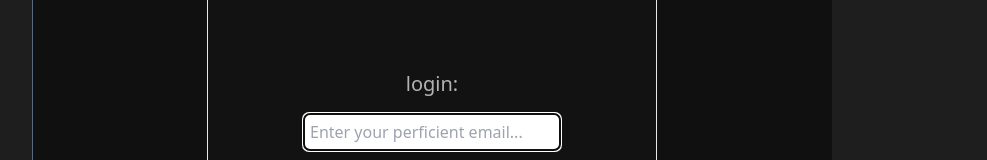
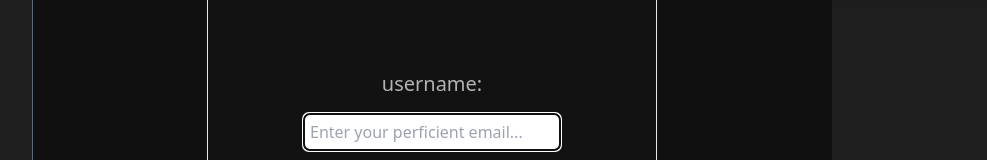
Before and after one commit to DaBox428/SecretPath24, a React (Vite) app: page / in a window 1280 px wide. Shown: the part 254-414 px from the top of the page, without its empty margins (208-1195 px from the left). Built offline with nearby package versions, Linux system fonts and the light colour scheme.

Commit message:
answer text size

```diff
--- a/src/App.jsx
+++ b/src/App.jsx
@@ -257,8 +257,8 @@ function App() {
             placeholder="Enter your answer"
             className="flex m-auto mt-4 rounded-md p-1.5 w-64  "
             type="text"
-            maxLength={25}
-            style={{ textTransform: "uppercase" }}
+            maxLength={60}
+            style={{ textTransform: "uppercase", fontSize: "0.8em" }}
             value={answerValue}
             onChange={(e) => {
               setAnswerValue(e.target.value);
--- a/src/components/LoginDialogue.jsx
+++ b/src/components/LoginDialogue.jsx
@@ -37,7 +37,7 @@ const LoginDialogue = forwardRef(
             }}
           />
         )}
-        <h1 className="text-[#b3b3b3] text-center text-xl">Login:</h1>
+        <h1 className="text-[#b3b3b3] text-center text-xl">Username:</h1>
         <input
           placeholder="Enter your perficient email... "
           className="flex m-auto mt-4 rounded-md p-1.5 w-64"
@@ -66,6 +66,7 @@ const LoginDialogue = forwardRef(
 
           <button
             id="login"
+            name="login"
             tabIndex={0}
             onClick={handleSendLogin}
             className="bg-[#b3b3b3] p-3 rounded hover:bg-[#535353]"
```
